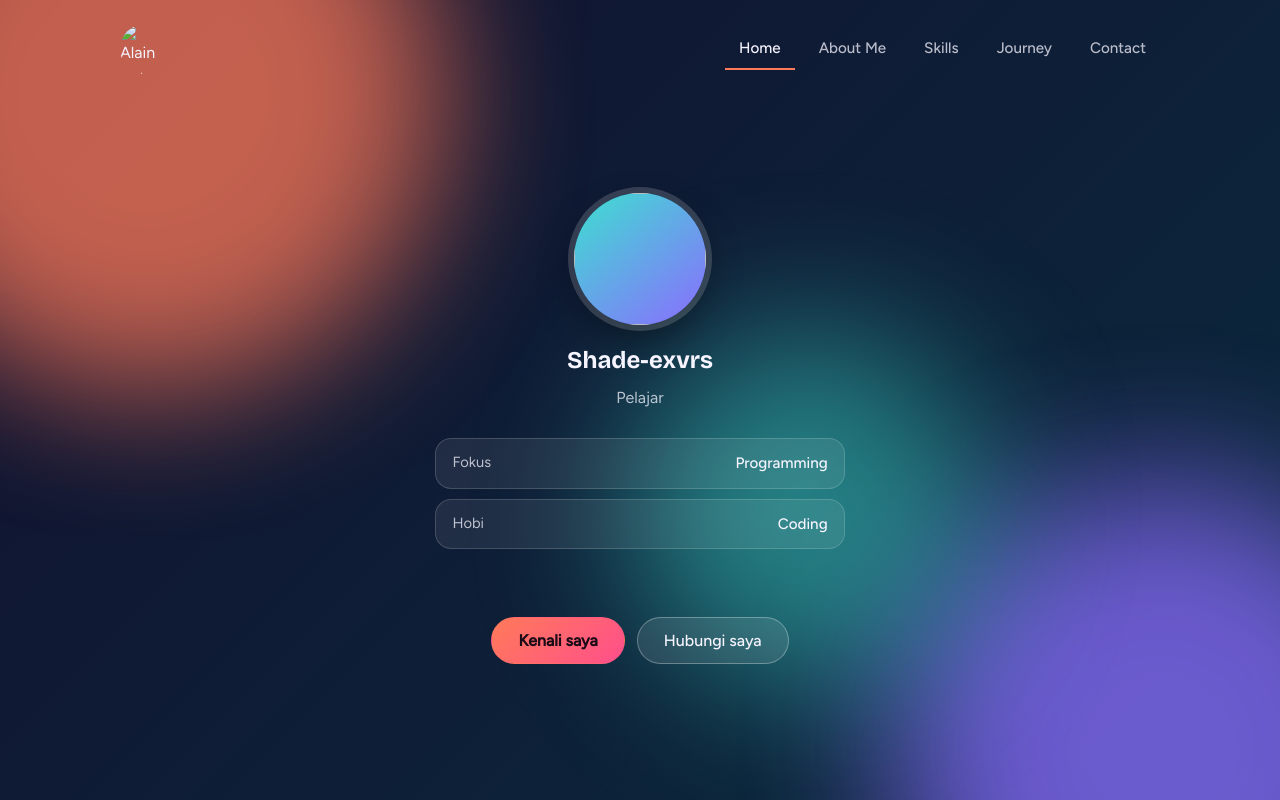
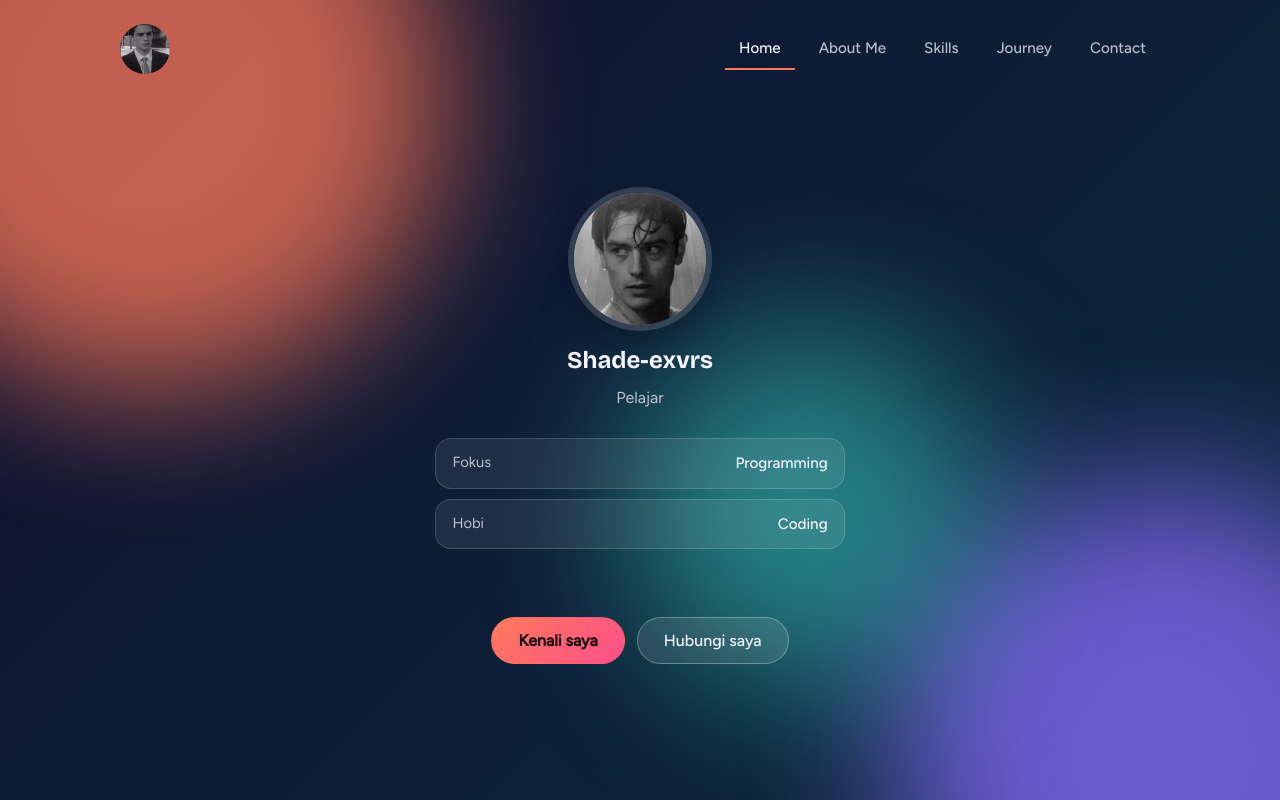
Before and after one commit to Shade-exvrs/projek-website-kedua, a plain HTML site: page index.html in a window 1280 px wide. Shown: the top 800 px of the page. Drawn offline with nearby package versions, Linux system fonts and the light colour scheme.

Commit message:
Update image paths in index.html

```diff
--- a/index.html
+++ b/index.html
@@ -17,7 +17,7 @@
   <div class="orb c"></div>
 
   <header class="site-header">
-    <img src="/Project-website-pemula-full-AI/images/Alain_delon.jpg" alt="Alain Delon">
+    <img src="images/Alain_delon.jpg" alt="Alain Delon">
     <nav aria-label="Navigasi utama">
       <ul>
         <li><a href="#home">Home</a></li>
@@ -35,7 +35,7 @@
     <section id="home" class="hero">
       <aside class="card glass" aria-label="Ringkasan profil">
         <!-- Ganti div avatar dengan: <img class="avatar" src="images/foto-profil.jpg" alt="Foto Nama Anda"> -->
-        <img src="/Project-website-pemula-full-AI/images/Alain-delon.jpg" alt="" class="avatar">
+        <img src="images/Alain-delon.jpg" alt="" class="avatar">
         <h2>Shade-exvrs</h2>
         <p class="role">Pelajar</p>
         <dl>
```
